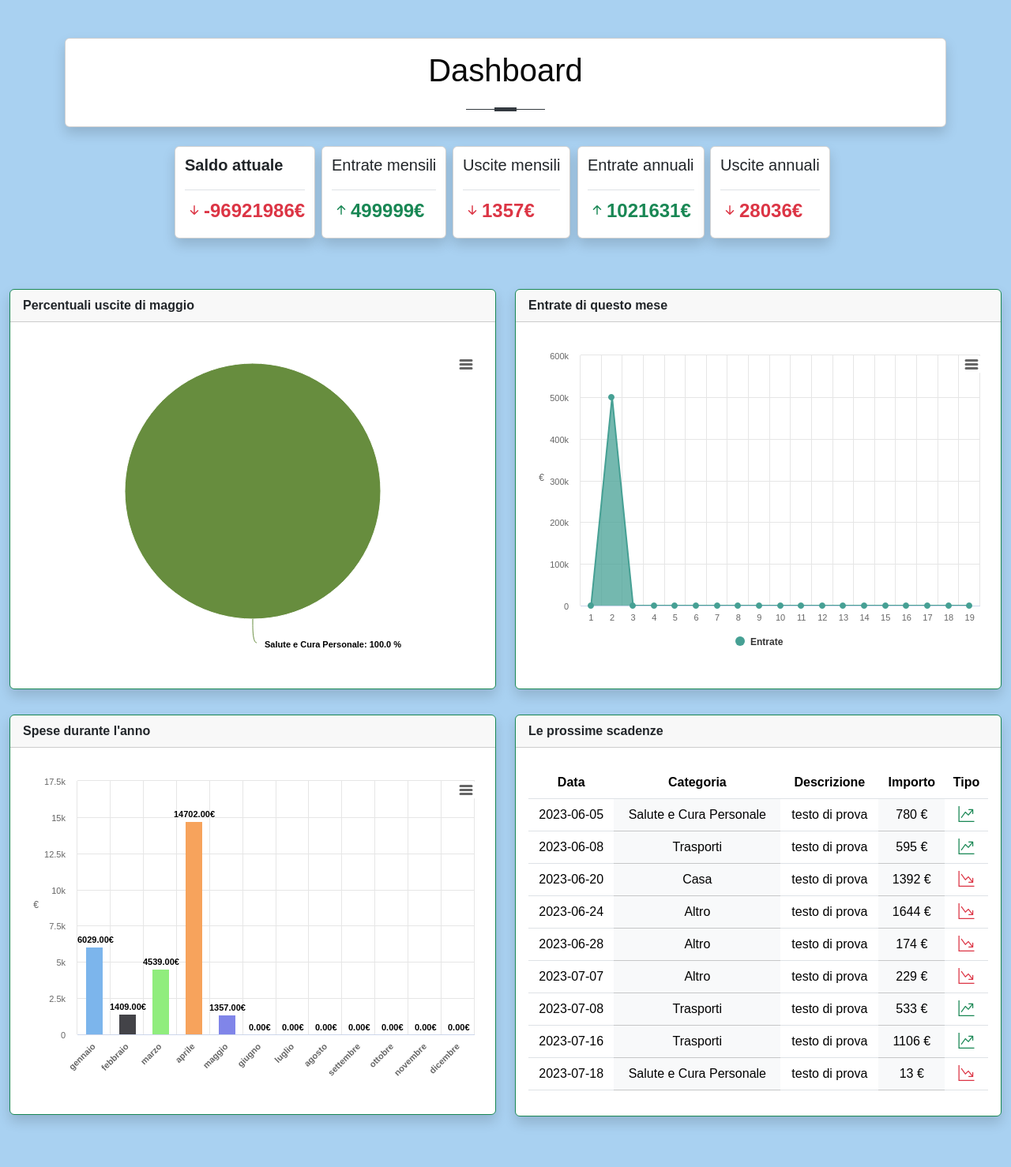
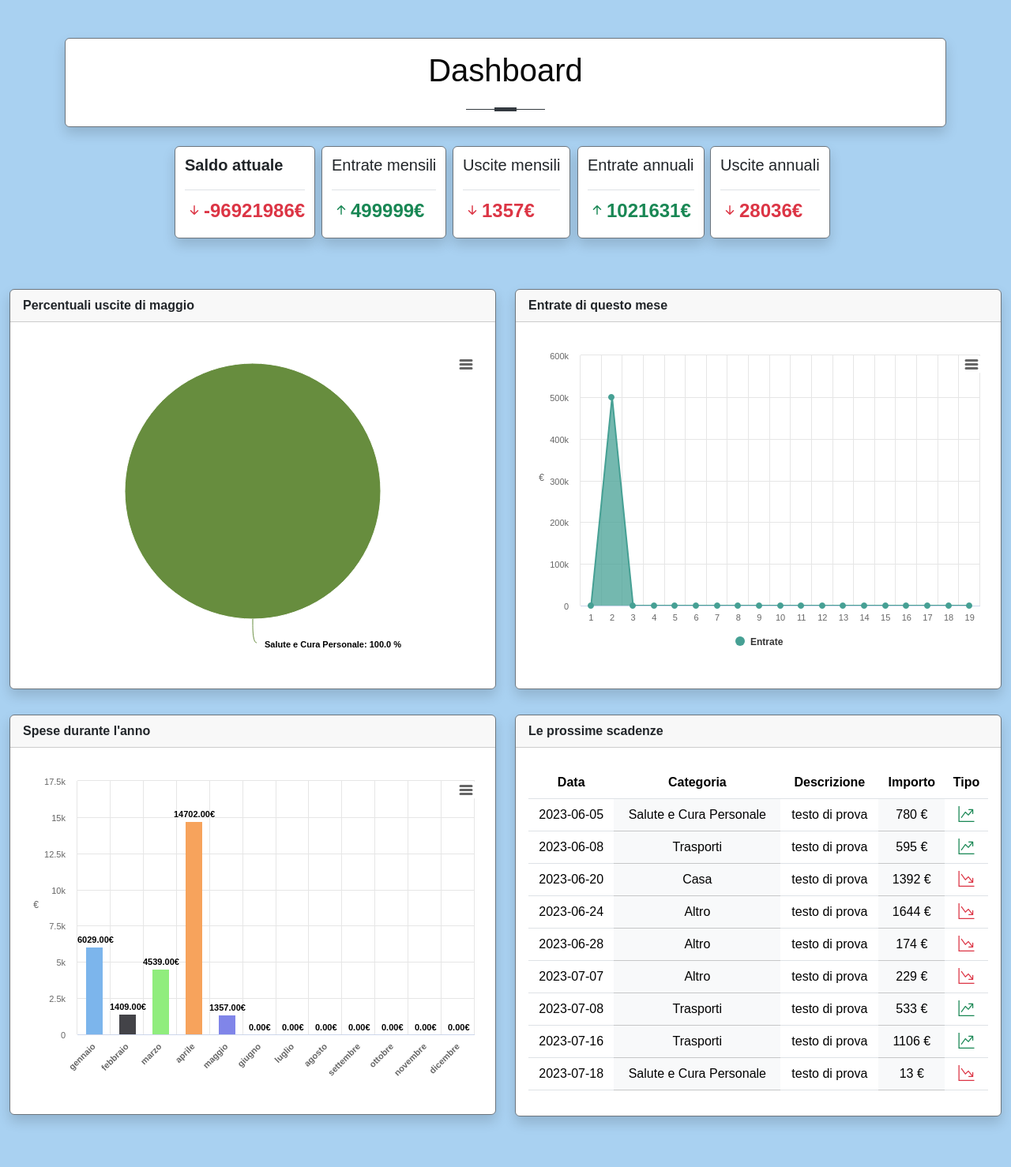
Before and after one commit to accaicedtea/ProgettoLTW, a PHP site: page /dashboard.php in a window 1280 px wide. Shown: the part 62-1540 px from the top of the page at 79% size. Run offline with PHP 8.4, Linux system fonts and the light colour scheme; a user stored in the database is signed in; data comes from the database, SQL or seed files in the repository; some web fonts are replaced.

Commit message:
border sistemato

```diff
--- a/site/dashboard.php
+++ b/site/dashboard.php
@@ -18,27 +18,27 @@
 <body>
     <div class="container-fluid ">
         <div class="row justify-content-center mt-3 ">
-            <div id="saldo_attuale" class="col-auto lg-3 card shadow me-2 mt-2 pupup">
+            <div id="saldo_attuale" class="col-auto lg-3 card shadow border-secondary me-2 mt-2 pupup">
                 <p class="fs-5 mt-2"><strong>Saldo attuale </strong></p>
                 <span class="border-bottom"></span>
                 <!--Entrate mensili da database-->
             </div>
-            <div id="entrate_mensili" class="col-auto lg-3 card shadow me-2 mt-2 pupup">
+            <div id="entrate_mensili" class="col-auto lg-3 card shadow border-secondary me-2 mt-2 pupup">
                 <p class="fs-5 mt-2">Entrate mensili </p>
                 <span class="border-bottom"></span>
                 <!--Entrate mensili da database-->
             </div>
-            <div id="uscite_mensili" class="col-auto  lg-3 card shadow me-2 mt-2 pupup">
+            <div id="uscite_mensili" class="col-auto  lg-3 card shadow border-secondary me-2 mt-2 pupup">
                 <p class="fs-5 mt-2">Uscite mensili</p>
                 <span class="border-bottom"></span>
                 <!--Uscite mensili da database-->
             </div>
-            <div id="entrate_annuali" class="col-auto lg-3 card shadow me-2 mt-2 pupup">
+            <div id="entrate_annuali" class="col-auto lg-3 card shadow border-secondary me-2 mt-2 pupup">
                 <p class="fs-5 mt-2">Entrate annuali</p>
                 <span class="border-bottom"></span>
                 <!--Entrate annuali da database-->
             </div>
-            <div id="uscite_annuali" class="col-auto lg-3 card shadow me-2 mt-2 pupup">
+            <div id="uscite_annuali" class="col-auto lg-3 card shadow border-secondary me-2 mt-2 pupup">
                 <p class="fs-5 mt-2">Uscite annuali</p>
                 <span class="border-bottom"></span>
                 <!--uscite annuali da database-->
@@ -49,7 +49,7 @@
     <div class="container-fluid">
         <div class="row">
             <div class=" col-md-6 mt-5 ">
-                <div class="card border-success mb-3 card-high shadow hi-top" >
+                <div class="card border-secondary mb-3 card-high shadow hi-top" >
                     <div class="card-header"><p class="text-dark m-0" ><strong>Percentuali uscite di <?php if (date("m") == "01") echo "gennaio";if (date("m") == "02") echo "febbraio";if (date("m") == "03") echo "marzo";if (date("m") == "04") echo "aprile";if (date("m") == "05") echo "maggio";if (date("m") == "06") echo "giugno";if (date("m") == "07") echo "luglio";if (date("m") == "08") echo "agosto";if (date("m") == "09") echo "settembre";if (date("m") == "10") echo "ottobre";if (date("m") == "11") echo "novembre";if (date("m") == "12") echo "dicembre";?></strong></p></div>
                     <div class="card-body text-success">
                         <figure class="highcharts-figure">
@@ -101,7 +101,7 @@
 
 
             <div class="col-md-6 mt-5 ">
-                <div class="card border-success mb-3 card-high shadow " >
+                <div class="card border-secondary mb-3 card-high shadow " >
                     <div class="card-header"><p class="text-dark m-0" ><strong>Entrate di questo mese</strong></p></div>
                     <div class="card-body text-success">
                         <figure class="highcharts-figure">
@@ -152,7 +152,7 @@
 
         <div class="row mb-5">
             <div class="col-md-6" >
-                <div class="card border-success mb-3 card-high shadow" >
+                <div class="card border-secondary mb-3 card-high shadow" >
                     <div class="card-header"><p class="text-dark m-0" ><strong>Spese durante l'anno</strong></p></div>
                     <div class="card-body text-success">
                         <figure class="highcharts-figure">
@@ -218,7 +218,7 @@
                 </div>
             </div>
             <div class="col-md-6">
-                <div class="card border-success shadow card-high">
+                <div class="card border-secondary shadow card-high">
                     <div class="card-header">
                         <p class="text-dark m-0" ><strong>Le prossime scadenze </strong></p>
                     </div>
--- a/site/funzioni.php
+++ b/site/funzioni.php
@@ -1277,7 +1277,7 @@ function navBar($pagina,$txt)
     <?php } ?>
     <!-- testo ad ogni inizio pagina -->
     <div class="container mt-5 popup">
-    <div class="card shadow">
+    <div class="card shadow border-secondary">
         <div class="one">
             <h3 class="text-center mb-3 mt-3"><?php echo $txt;?></h3>
         </div>
--- a/site/scadenze.php
+++ b/site/scadenze.php
@@ -76,7 +76,7 @@
         <div class="d-flex flex-column" id="content-wrapper">
             <div id="content">
                 <div class="container fluid mt-5 mb-5">
-                    <div class="card shadow border-success">
+                    <div class="card shadow border-secondary">
                         <?php if(isset($_GET['msg'])){ ?>
                             <div class="alert alert-info alert-dismissible fade show" role="alert">
                             <strong>Congratulazioni! </strong><?php echo $_GET['msg']; ?>
--- a/site/transazioni.php
+++ b/site/transazioni.php
@@ -71,7 +71,7 @@
         <div class="d-flex flex-column" id="content-wrapper">
             <div id="content">
                 <div class="container fluid mt-5 mb-5">
-                    <div class="card shadow">
+                    <div class="card shadow border-secondary">
                         <?php if(isset($_GET['msg'])){ ?>
                             <div class="alert alert-info alert-dismissible fade show" role="alert">
                             <strong>Congratulazioni! </strong><?php echo $_GET['msg']; ?>
```
Also changed, not shown: site/statistiche.php (+6 -6 lines).
